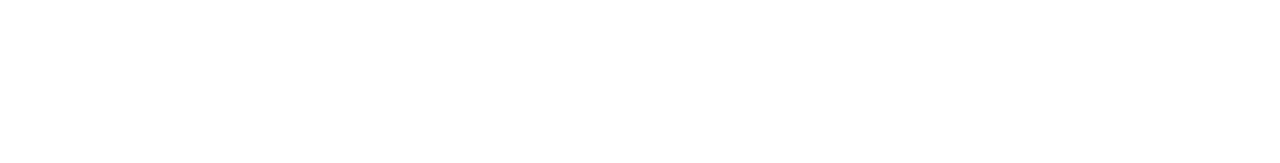
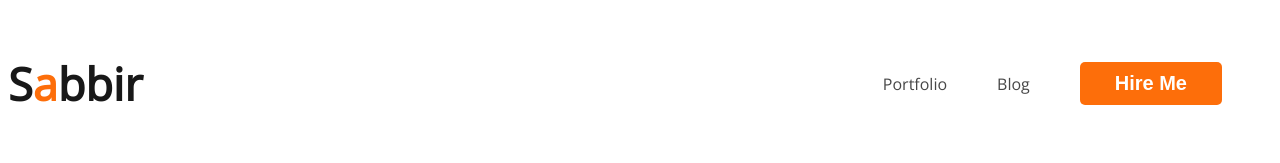
Before and after one commit to sabbir08/my-developer-portfolio, a plain HTML site: page index.html in a window 1280 px wide. Drawn offline with nearby package versions, Linux system fonts and the light colour scheme.

Commit message:
added nav and css

```diff
--- /dev/null
+++ b/css/portfolio.css
@@ -0,0 +1,48 @@
+/* common sheard style */
+body {
+    font-family: 'Open Sans', sans-serif;
+}
+
+.text-primary {
+    color: #FD6E0A;
+}
+
+.btn-primary {
+    border-radius: 5px;
+    background-color: #FD6E0A;
+    border: 0;
+    color: white;
+    font-size: 20px;
+    font-weight: 700;
+    padding: 10px 35px;
+}
+
+/* nav related style */
+nav {
+    display: flex;
+    align-items: center;
+    justify-content: space-between;
+}
+
+.nav-title {
+    color: #181818;
+    font-size: 45px;
+    font-weight: 800;
+
+}
+
+nav>ul {
+    display: flex;
+    align-items: center;
+}
+
+nav li {
+    list-style: none;
+    margin-right: 50px;
+    text-decoration: none;
+}
+
+nav a {
+    text-decoration: none;
+    color: #474747;
+}
--- a/index.html
+++ b/index.html
@@ -1,11 +1,31 @@
 <!DOCTYPE html>
 <html lang="en">
+
 <head>
     <meta charset="UTF-8">
     <meta name="viewport" content="width=device-width, initial-scale=1.0">
+    <link rel="preconnect" href="https://fonts.googleapis.com">
+    <link rel="preconnect" href="https://fonts.gstatic.com" crossorigin>
+    <link href="https://fonts.googleapis.com/css2?family=Open+Sans&display=swap" rel="stylesheet">
+    <link rel="stylesheet" href="css/portfolio.css">
     <title>Portfolio</title>
 </head>
+
 <body>
+    <header>
+        <nav>
+            <h3 class="nav-title">S<span class="text-primary">a</span>bbir</h3>
+            <ul>
+                <li><a href="">Portfolio</a></li>
+                <li><a href="">Blog</a></li>
+                <li><button class="btn-primary">Hire Me</button></li>
+            </ul>
 
+
+        </nav>
+    </header>
+    <main></main>
+    <footer></footer>
 </body>
+
 </html>
```
